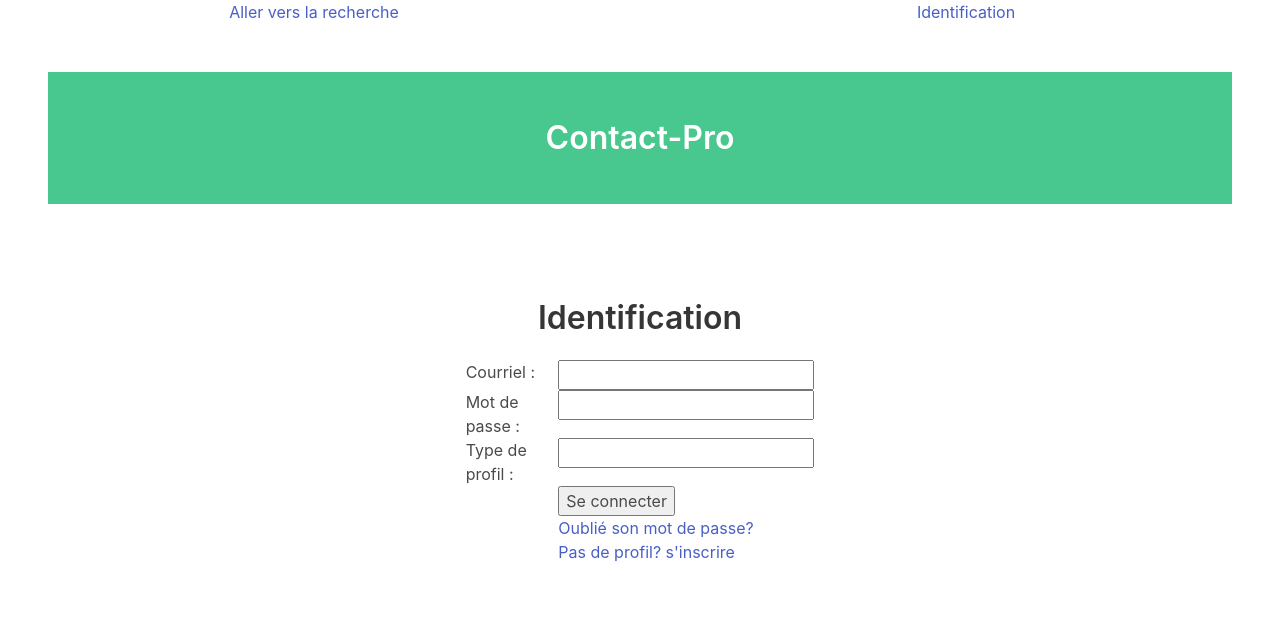
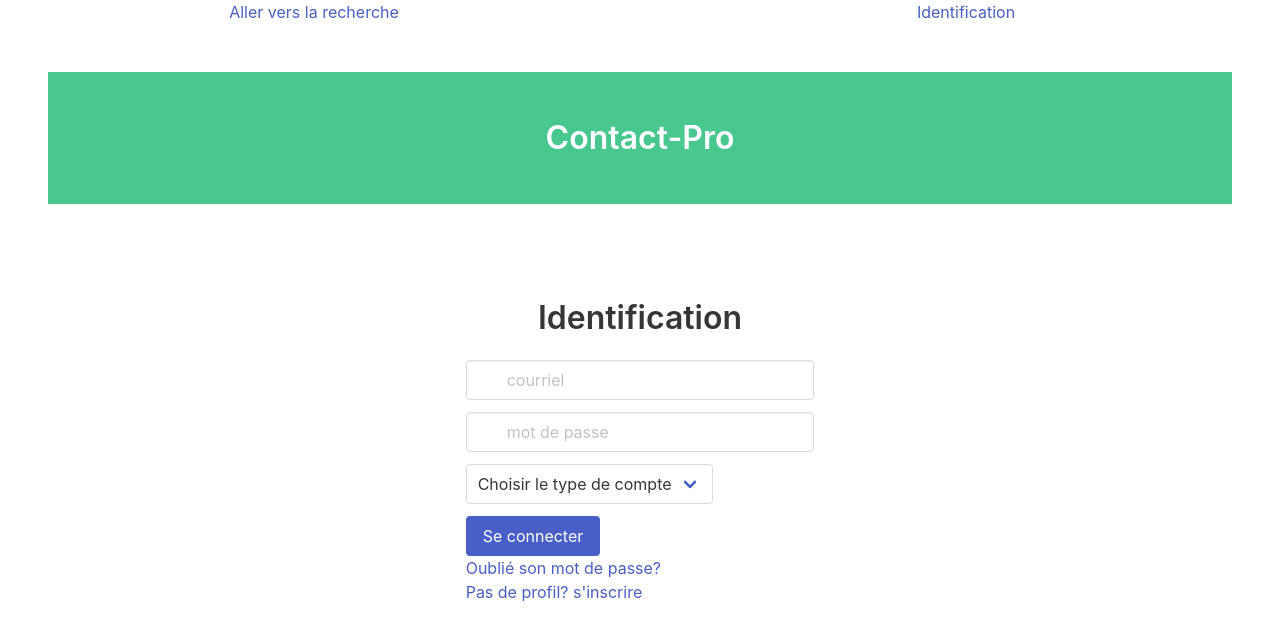
Before and after one commit to BerDuc/ContacClient, an Angular app: page /identification in a window 1280 px wide. Shown: the top 640 px of the page. Built offline with nearby package versions, Linux system fonts and the light colour scheme.

Commit message:
bulmification du formulaire d'identification

```diff
--- a/src/app/identification/identification.component.html
+++ b/src/app/identification/identification.component.html
@@ -3,44 +3,38 @@
         <div class="column is-4 is-offset-4">
             <div class="container">
                 <h1 class="title has-text-centered">Identification</h1>
-                <form>
-                    <table border-spacing="20px">
-                        <tr>
-                            <td>Courriel : </td>
-                            <td><input type="email" name="courriel" [(ngModel)]="courriel"/></td>
-                        </tr>
-                        <tr>
-                            <td>Mot de passe : </td>
-                            <td><input type="password" name="mdp" [(ngModel)]="mdp"/></td>
-                        </tr>
-                        <tr>
-                            <td>Type de profil : </td>
-                            <td>    <input type="list"/><br> <!--ajouter une dataliste--></td>
-                        </tr>
-                        <tr>
-                            <td></td>
-                            <td><button (click)="connecterUtilisateur()">Se connecter</button><br> <!--ajouter le clic-->
-                        </td>
-                        </tr>
-                        <tr>
-                            <td></td>
-                            <td><a href>Oublié son mot de passe?</a></td>
-                        </tr>
-                        <tr>
-                            <td></td>
-                            <td><a routerLink="/creation-profil">Pas de profil? s'inscrire</a></td>
-                        </tr>
-                    </table>
-                </form>
-                <div *ngIf="proRecu">
-                    Profil <br>
-                    <ul>
-                        <li>{{ proRecu.nom }}</li>
-                        <li>{{ proRecu.prenom }}</li>
-                        <li>{{ proRecu.courriel }}</li>
-                        <li>{{ proRecu.mdp }}</li>
-                    </ul>
-                </div>
+                    <form>
+                        <div class="field">
+                            <div class="control has-icons-left">
+                                <input class="input" type="email" name="courriel" placeholder="courriel" [(ngModel)]="courriel"/>
+                                <span class="icon is-small is-left">
+                                    <i class="fas fa-envelope"></i>
+                                  </span>
+                            </div>
+                        </div>
+                        <div class="field">
+                            <div class="control has-icons-left">
+                                <input  class="input" type="password" name="mdp" placeholder="mot de passe" [(ngModel)]="mdp"/>
+                                <span class="icon is-small is-left">
+                                    <i class="fas fa-lock"></i>
+                                  </span>
+                            </div>
+                        </div>
+                        <div class="field">
+                            <div class="control">
+                                <div class="select">
+                                    <select>
+                                        <option>Choisir le type de compte</option>
+                                        <option>Professionnel</option>
+                                        <option>Client</option>
+                                    </select>
+                                </div>
+                            </div>
+                        </div>
+                            <button class="button is-link" (click)="connecterUtilisateur()">Se connecter</button><br> <!--ajouter le clic-->
+                            <a href>Oublié son mot de passe?</a><br>
+                            <a routerLink="/creation-profil">Pas de profil? s'inscrire</a>
+                    </form>
             </div>
         </div>
     </div>
```
